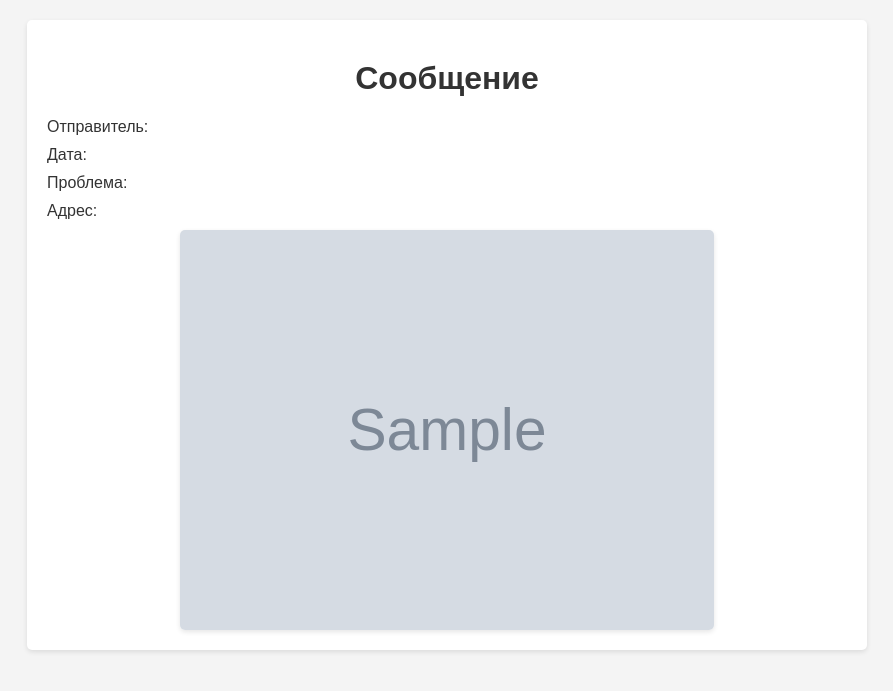
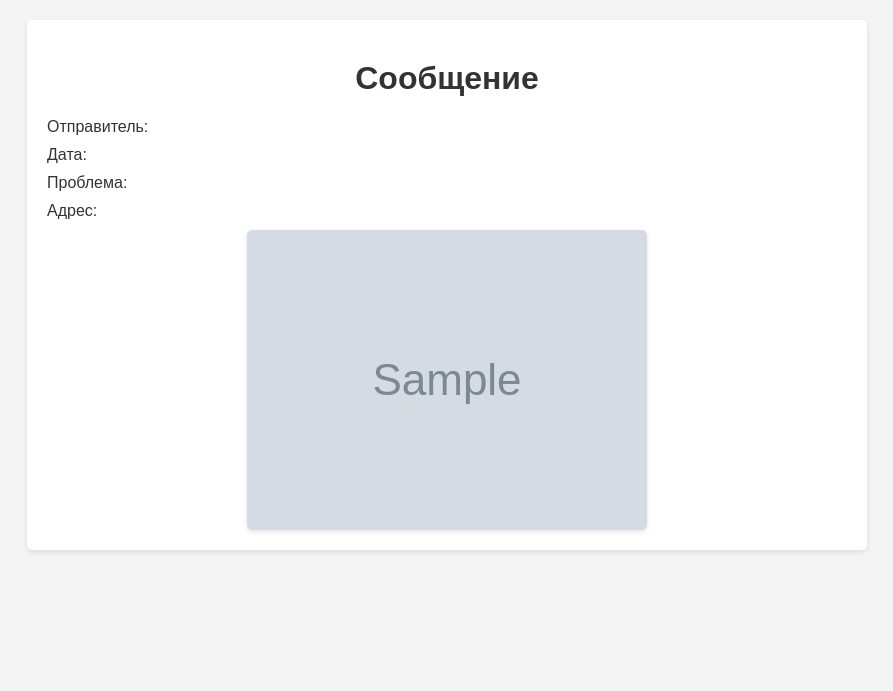
Before and after one commit to ivnstd/CityMonitoringHCS, a Python web app: template src/supervisor/app/templates/message.html in a window 1280 px wide. Shown: the top 691 px of the page, without its empty margins (193-1086 px from the left). Run offline with Jinja, Linux system fonts and the light colour scheme; the template is opened without the code that fills it: most values are stand-ins (such as "Sample title", 1, 10 or a date in 2020); grey boxes marked "Sample" are stand-in pictures.

Commit message:
add: readme

```diff
--- a/src/supervisor/app/templates/message.html
+++ b/src/supervisor/app/templates/message.html
@@ -32,7 +32,7 @@
             display: block;
             margin: 0 auto;
             max-width: 100%;
-            height: 400px;
+            height: 300px;
             border-radius: 5px;
             box-shadow: 0 2px 5px rgba(0, 0, 0, 0.1);
         }
```
Also changed, not shown: README.md, src/nlp_service/README.md, src/parser_service/README.md, src/supervisor/README.md, src/supervisor/img/map.png (added), src/supervisor/img/map_2.png (added), src/supervisor/img/message_source.png (added), src/supervisor/img/message_source_id.png (added), src/supervisor/img/message_source_id_2.png (added).
